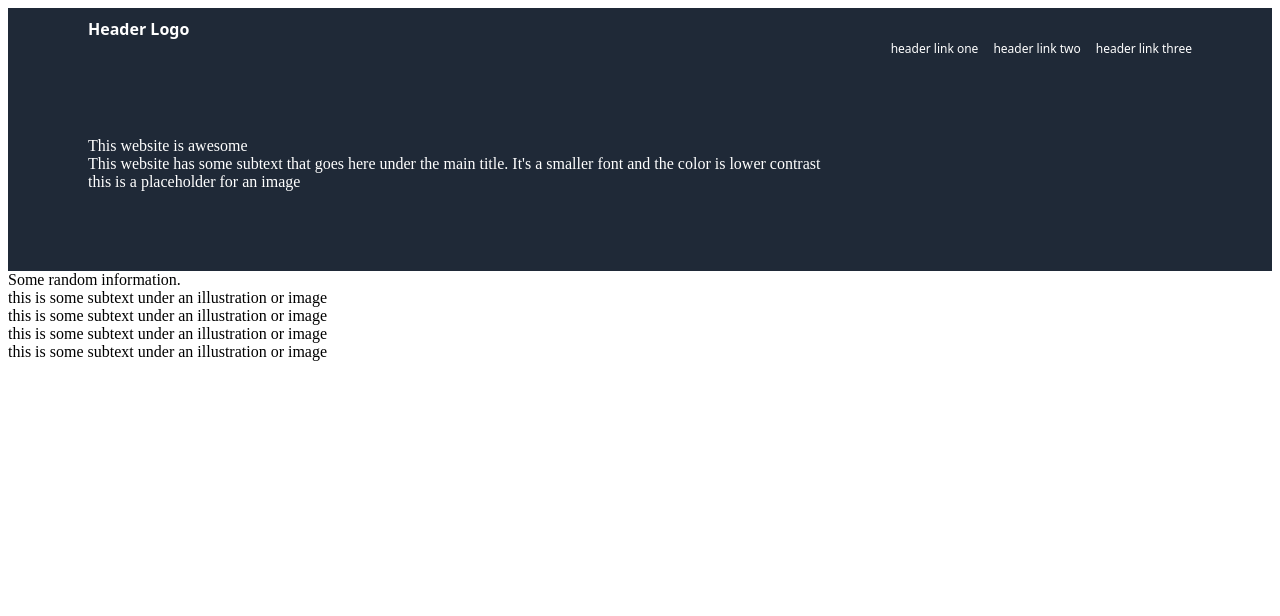
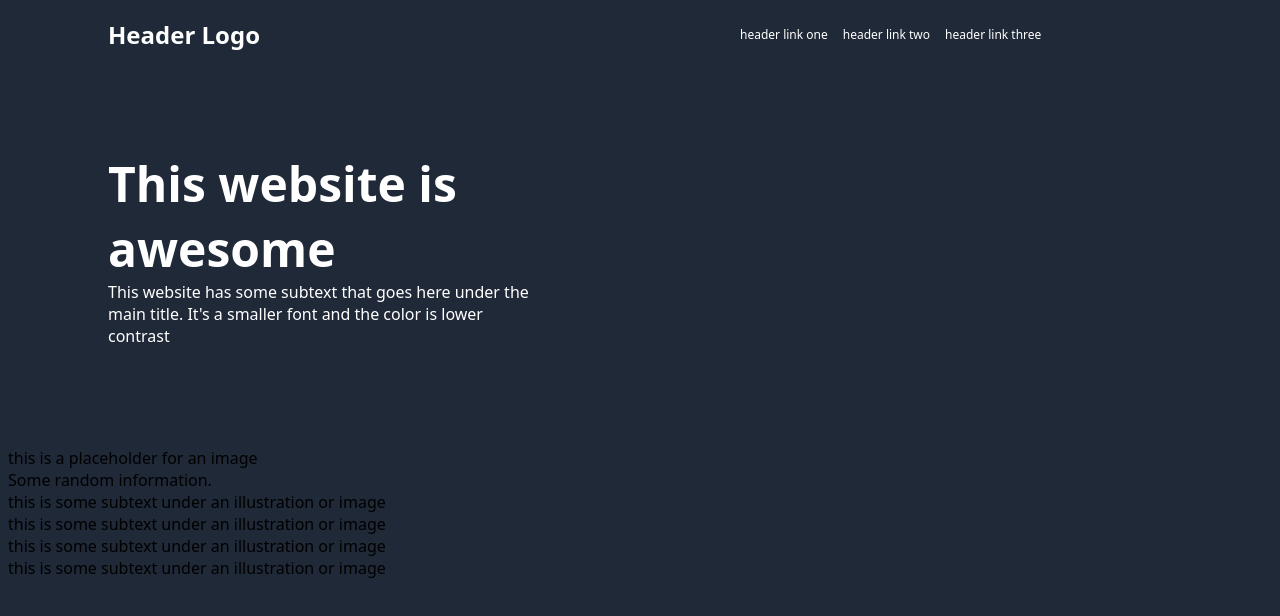
Before and after one commit to rto24/odin-landing-page, a plain HTML site: page index.html in a window 1280 px wide. Drawn offline with Linux system fonts and the light colour scheme.

Commit message:
Further styling added

```diff
--- a/index.html
+++ b/index.html
@@ -20,13 +20,13 @@
 
   <div class="section1">
     <div class="left">
-      <div class="text">This website is awesome</div>
-      <div class="text">This website has some subtext that goes here under the main title.
+      <div class="text1">This website is awesome</div>
+      <div class="text2">This website has some subtext that goes here under the main title.
         It's a smaller font and the color is lower contrast
       </div>
     </div>
     <div class="right">
-      <div class="text">this is a placeholder for an image</div>
+      <div class="text3" id="image-placeholder">this is a placeholder for an image</div>
     </div>
   </div>
 
--- a/styles.css
+++ b/styles.css
@@ -1,35 +1,61 @@
+
+body {
+  background-color: #1F2937;
+  font-family: system-ui, -apple-system, BlinkMacSystemFont, 'Segoe UI', Roboto, Oxygen, Ubuntu, Cantarell, 'Open Sans', 'Helvetica Neue', sans-serif;
+}
+
+
+
 .header {
-  font-family: system-ui, -apple-system, BlinkMacSystemFont, 'Segoe UI', Roboto, Oxygen, Ubuntu, Cantarell, 'Open Sans', 'Helvetica Neue', sans-serif;
   background-color:#1F2937;
   color: white;
+  font-size: 24px;
   padding-top: 10px;
+  display: flex;
+
 
 
 }
 
 .header .logo {
   font-weight: bold;
-  margin-left: 80px;
+  margin-left: 100px;
 
 }
 
 .header .links {
   font-size: 12px;
   display: flex;
-  justify-content: flex-end;
+  align-items: center;
   gap: 15px;
   margin: 0;
   padding: 0;
-  margin-right: 80px;
+  margin-left: 480px;
+
 
 
 
 }
 
-.section1 {
+.section1 .left {
   background-color: #1F2937;
   color: white;
-  padding: 80px;
+  padding: 100px;
+  display: flex;
+  flex-direction: column;
+  gap: 30px;
+}
+
+.section1 .text1 {
+  font-weight: 900;
+  font-size: 48px;
+  height: 100px;
+  width: 500px;
+
+}
+
+.section1 .text2 {
+  width: 430px;
 }
 
 
```
